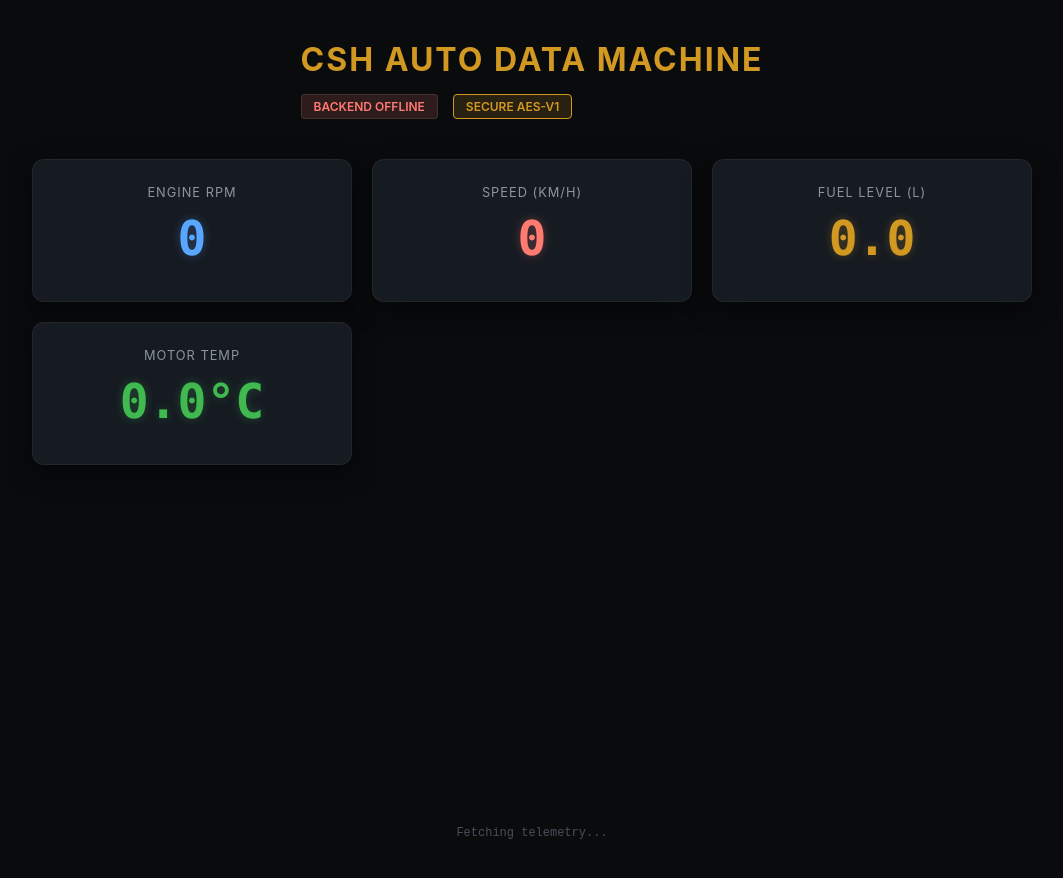
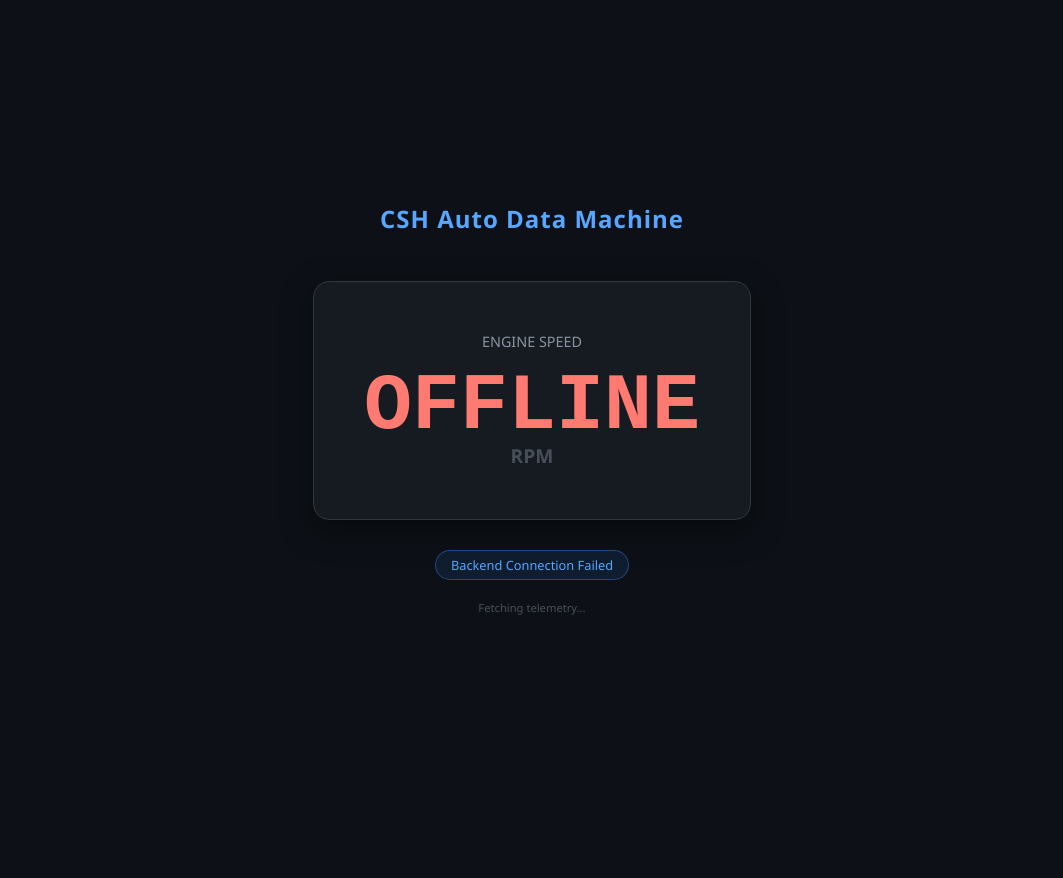
Before and after one commit to Bosslolo/CSH-Informatik-, a website: page client/index.html in a window 1280 px wide. Shown: the whole page, without its empty margins (108-1171 px from the left). After the commit the page ends 800 px from the top, so only its background shows below. Drawn offline with Linux system fonts and the light colour scheme; no server answers.

Commit message:
🏁 FINAL: RPM-only Frontend completed as per assignment specs. Dashboard now strictly visualizes car engine speed. 🏎️

```diff
--- a/client/index.html
+++ b/client/index.html
@@ -3,179 +3,82 @@
 <head>
     <meta charset="UTF-8">
     <meta name="viewport" content="width=device-width, initial-scale=1.0">
-    <title>CSH Auto Data Dashboard</title>
+    <title>CSH Auto - RPM Monitor</title>
     <style>
-        :root {
-            --bg: #0a0b0d;
-            --card-bg: #161b22;
-            --neon-blue: #58a6ff;
-            --neon-red: #ff7b72;
-            --neon-green: #3fb950;
-            --neon-gold: #d29922;
-            --text: #c9d1d9;
-        }
-
         body {
-            font-family: 'Inter', -apple-system, BlinkMacSystemFont, "Segoe UI", Roboto, sans-serif;
-            background: var(--bg);
-            color: var(--text);
+            font-family: 'Segoe UI', Tahoma, Geneva, Verdana, sans-serif;
+            background: #0d1117;
+            color: #c9d1d9;
             display: flex;
             flex-direction: column;
             align-items: center;
-            padding: 40px 20px;
+            justify-content: center;
+            height: 100vh;
             margin: 0;
-            min-height: 100vh;
         }
 
-        .header { text-align: center; margin-bottom: 40px; }
-        h1 { margin: 0; font-size: 2rem; letter-spacing: 2px; color: var(--neon-gold); text-transform: uppercase; }
+        .header { margin-bottom: 30px; text-align: center; }
+        h1 { color: #58a6ff; font-size: 1.5rem; letter-spacing: 1px; }
 
-        .system-status {
-            display: flex;
-            gap: 15px;
-            margin-top: 15px;
+        .rpm-card {
+            background: #161b22;
+            padding: 50px;
+            border-radius: 16px;
+            border: 1px solid #30363d;
+            box-shadow: 0 10px 30px rgba(0,0,0,0.5);
+            text-align: center;
+            min-width: 280px;
         }
 
-        .badge {
-            padding: 4px 12px;
-            border-radius: 4px;
-            font-size: 0.75rem;
-            font-weight: 600;
-            text-transform: uppercase;
-            border: 1px solid rgba(255,255,255,0.1);
+        .label { color: #8b949e; text-transform: uppercase; font-size: 0.9rem; margin-bottom: 10px; }
+        .value { font-size: 5rem; font-weight: bold; color: #58a6ff; font-family: 'Courier New', Courier, monospace; }
+        .unit { font-size: 1.2rem; color: #484f58; margin-top: -10px; font-weight: bold; }
+
+        .status-bar {
+            margin-top: 30px;
+            padding: 5px 15px;
+            background: rgba(56, 139, 253, 0.1);
+            border: 1px solid rgba(56, 139, 253, 0.4);
+            border-radius: 20px;
+            font-size: 0.8rem;
+            color: #58a6ff;
         }
 
-        .badge-online { background: rgba(63, 185, 80, 0.15); color: var(--neon-green); border-color: var(--neon-green); }
-        .badge-secure { background: rgba(210, 153, 34, 0.15); color: var(--neon-gold); border-color: var(--neon-gold); }
-
-        .dashboard {
-            display: grid;
-            grid-template-columns: repeat(auto-fit, minmax(240px, 1fr));
-            gap: 20px;
-            width: 100%;
-            max-width: 1000px;
-        }
-
-        .card {
-            background: var(--card-bg);
-            padding: 25px;
-            border-radius: 12px;
-            box-shadow: 0 8px 24px rgba(0,0,0,0.5);
-            text-align: center;
-            border: 1px solid rgba(255,255,255,0.05);
-            transition: transform 0.2s;
-        }
-
-        .card:hover { transform: translateY(-5px); }
-
-        .value { font-size: 3rem; font-weight: 800; margin: 10px 0; font-family: 'Monaco', monospace; }
-        .label { color: #8b949e; text-transform: uppercase; font-size: 0.8rem; letter-spacing: 1px; }
-
-        .rpm-value { color: var(--neon-blue); text-shadow: 0 0 10px rgba(88, 166, 255, 0.3); }
-        .speed-value { color: var(--neon-red); text-shadow: 0 0 10px rgba(255, 123, 114, 0.3); }
-        .fuel-value { color: var(--neon-gold); text-shadow: 0 0 10px rgba(210, 153, 34, 0.3); }
-        .temp-value { color: var(--neon-green); text-shadow: 0 0 10px rgba(63, 185, 80, 0.3); }
-
-        .timestamp {
-            margin-top: auto;
-            padding-top: 40px;
-            color: #484f58;
-            font-size: 0.75rem;
-            font-family: monospace;
-        }
-
-        /* Engine Heartbeat Animation */
-        .heartbeat {
-            width: 12px;
-            height: 12px;
-            background: var(--neon-green);
-            border-radius: 50%;
-            display: inline-block;
-            margin-right: 8px;
-            box-shadow: 0 0 8px var(--neon-green);
-            animation: pulse 1s infinite ease-in-out;
-        }
-
-        @keyframes pulse {
-            0% { transform: scale(0.95); opacity: 0.7; }
-            50% { transform: scale(1.2); opacity: 1; }
-            100% { transform: scale(0.95); opacity: 0.7; }
-        }
-
-        .warning { color: var(--neon-red) !important; animation: blink 1s infinite; }
-        @keyframes blink { 50% { opacity: 0.5; } }
+        .timestamp { margin-top: 20px; font-size: 0.7rem; color: #484f58; }
     </style>
 </head>
 <body>
     <div class="header">
         <h1>CSH Auto Data Machine</h1>
-        <div class="system-status">
-            <div id="status-badge" class="badge badge-online">
-                <span class="heartbeat"></span>System Online
-            </div>
-            <div class="badge badge-secure">Secure AES-v1</div>
-        </div>
     </div>
 
-    <div class="dashboard">
-        <div class="card">
-            <div class="label">Engine RPM</div>
-            <div id="rpm" class="value rpm-value">0</div>
-        </div>
-        <div class="card">
-            <div class="label">Speed (KM/H)</div>
-            <div id="speed" class="value speed-value">0</div>
-        </div>
-        <div class="card">
-            <div class="label">Fuel Level (L)</div>
-            <div id="fuel" class="value fuel-value">0.0</div>
-        </div>
-        <div class="card">
-            <div class="label">Motor Temp</div>
-            <div id="temp" class="value temp-value">0.0°C</div>
-        </div>
+    <div class="rpm-card">
+        <div class="label">Engine Speed</div>
+        <div id="rpm" class="value">0</div>
+        <div class="unit">RPM</div>
     </div>
 
+    <div id="status" class="status-bar">System Online // Secure Connection</div>
     <div id="time" class="timestamp">Fetching telemetry...</div>
 
     <script>
-        async function updateDashboard() {
+        async function updateRPM() {
             try {
                 const response = await fetch('http://127.0.0.1:3000/api/live', {
                     headers: { 'x-api-key': 'csh-secure-v1' }
                 });
                 const data = await response.json();
 
-                // Update Values
                 document.getElementById('rpm').innerText = Math.round(data.rpm).toLocaleString();
-                document.getElementById('speed').innerText = Math.round(data.speed_kmh);
-                document.getElementById('fuel').innerText = data.fuel_liters.toFixed(2);
-                document.getElementById('temp').innerText = data.motor_temp.toFixed(1) + '°C';
-
-                // Local Telemetry Display
-                document.getElementById('time').innerText = 'TELEMETRY LIVE // ' + data.timestamp;
-
-                // Simple Logic: Warning colors
-                if (data.fuel_liters < 5) document.getElementById('fuel').classList.add('warning');
-                else document.getElementById('fuel').classList.remove('warning');
-
-                if (data.motor_temp > 95) document.getElementById('temp').classList.add('warning');
-                else document.getElementById('temp').classList.remove('warning');
-
-                // Adjust heartbeat speed based on RPM
-                const pulseRate = Math.max(0.2, 2 - (data.rpm / 4000));
-                document.querySelector('.heartbeat').style.animationDuration = pulseRate + 's';
-
+                document.getElementById('time').innerText = 'LAST UPDATE: ' + data.timestamp;
             } catch (err) {
-                const badge = document.getElementById('status-badge');
-                badge.innerText = 'Backend Offline';
-                badge.className = 'badge';
-                badge.style.background = 'rgba(255, 123, 114, 0.15)';
-                badge.style.color = 'var(--neon-red)';
+                document.getElementById('rpm').innerText = "OFFLINE";
+                document.getElementById('rpm').style.color = "#ff7b72";
+                document.getElementById('status').innerText = "Backend Connection Failed";
             }
         }
-        setInterval(updateDashboard, 500); // Faster polling for smoother feel
-        updateDashboard();
+        setInterval(updateRPM, 500);
+        updateRPM();
     </script>
 </body>
 </html>
```
